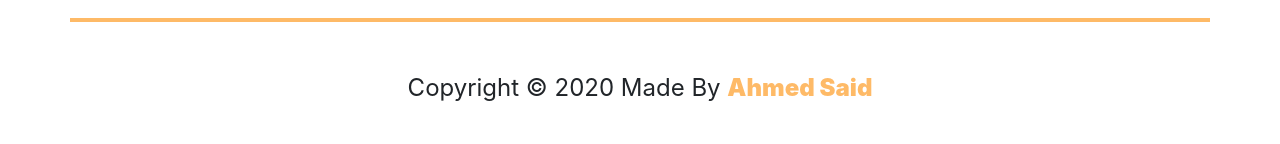
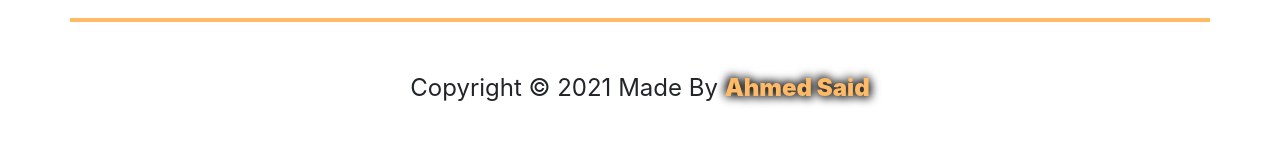
Before and after one commit to AhmedSaidShahata/CartTask, a Vue app: page / in a window 1280 px wide. Shown: the part 4246-4390 px from the top of the page. Built offline with nearby package versions, Linux system fonts and the light colour scheme; no server answers; a web font is replaced by a local one.

Commit message:
edit design

```diff
--- a/src/components/AppFooter.vue
+++ b/src/components/AppFooter.vue
@@ -59,15 +59,13 @@
         </div>
       </div>
       <div class="copyright mt-5">
-        <p>Copyright &copy; 2020 Made By <span>Ahmed Said</span></p>
+        <p>Copyright &copy; 2021 Made By <span>Ahmed Said</span></p>
       </div>
     </div>
   </footer>
 </template>
 
-<script>
-
-</script>
+<script></script>
 
 <style scoped>
 /* start footer */
@@ -79,9 +77,6 @@ h2::after {
 }
 footer {
   padding: 40px 10px;
-  /* background: #273649; */
-
-    /* color:var(--main-color); */
 }
 
 footer h3 {
@@ -101,6 +96,6 @@ footer .copyright p span {
   font-size: 24px;
   color: var(--main-color);
   font-weight: 1000;
-  /* text-shadow: 6px 6px 10px red, -6px -6px 10px blue, 8px 8px 10px black , -8px -8px 10px black; */
+  text-shadow:  2px 2px 10px black , -2px -2px 10px black;
 }
 </style>
--- a/src/components/ProductList.vue
+++ b/src/components/ProductList.vue
@@ -162,7 +162,6 @@ export default {
 .card {
   height: 400px;
   box-shadow: 0 0 10px #e4e4e4;
-  animation: scaling 1s cubic-bezier(0.785, 0.135, 0.15, 0.86);
   transition: all 1s;
 }
 
--- a/src/components/ViewMore.vue
+++ b/src/components/ViewMore.vue
@@ -2,7 +2,7 @@
      <div
       class="view-more d-flex justify-content-center align-items-center flex-column "
     >
-      <p>Shop Pepperfry Sofas</p>
+      <p class="mb-3">Shop Pepperfry Sofas</p>
       <button class="btn btn-dark">
         View More
       </button>
```
